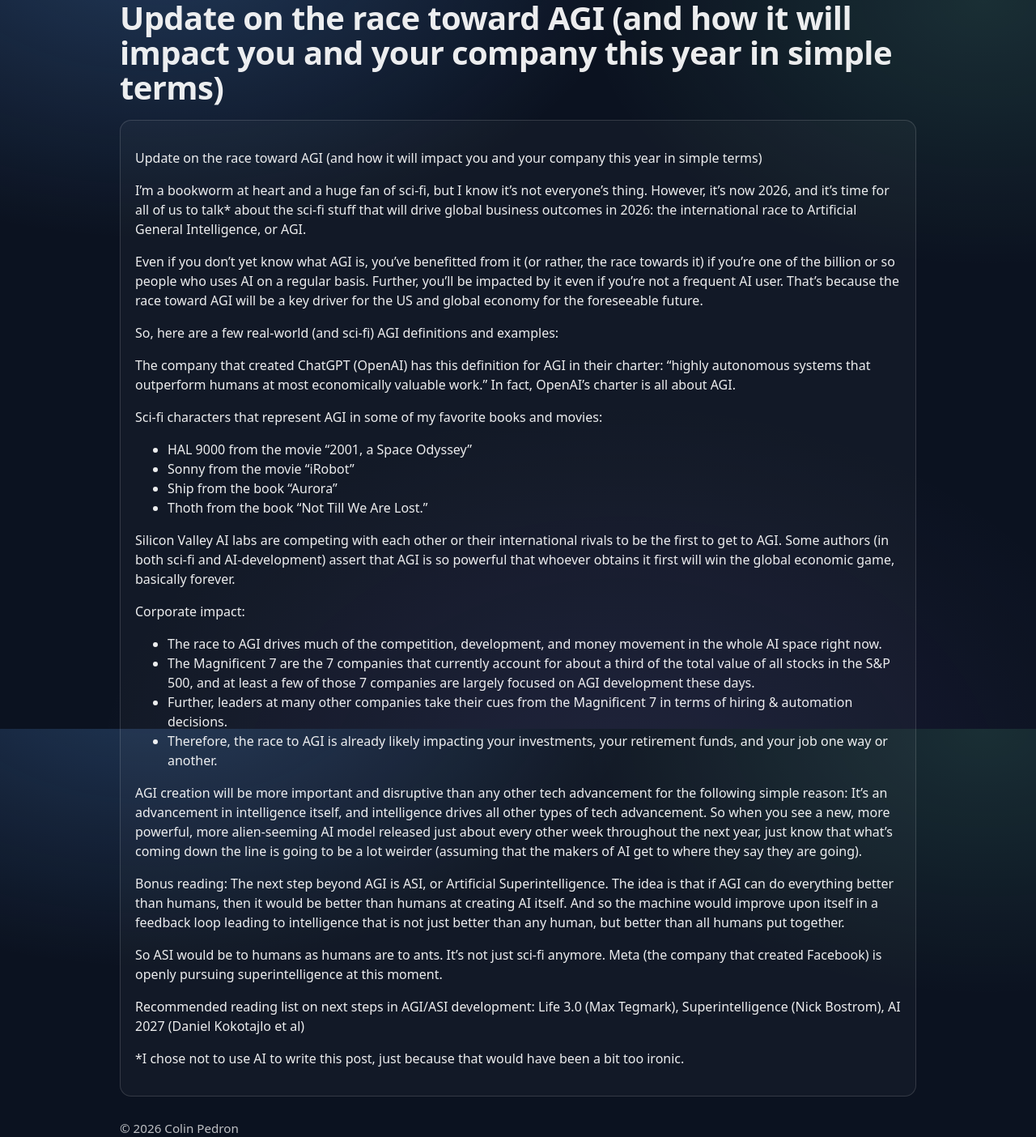
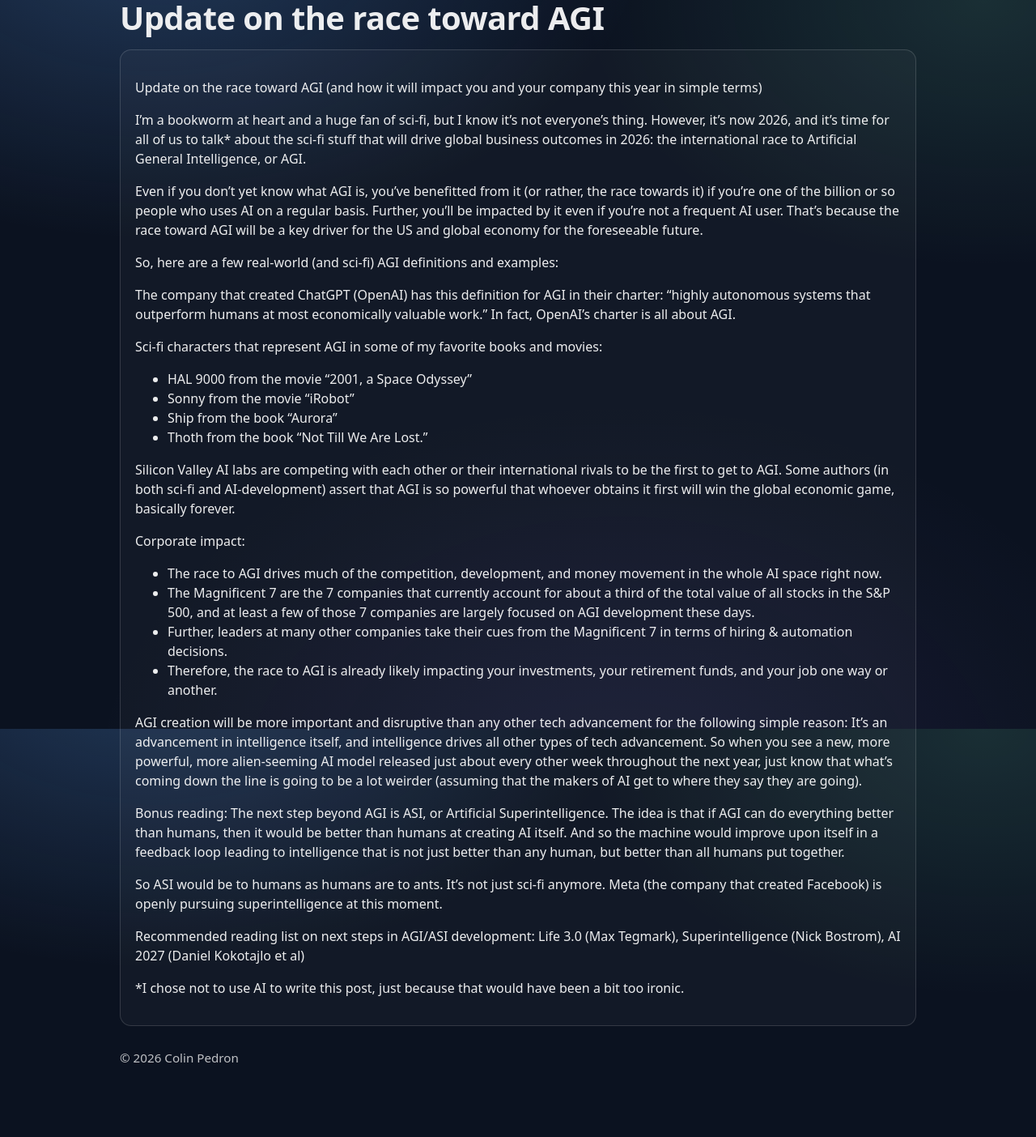
Before and after one commit to cpedron50-novaspear/colinpedron-site, a Jekyll site: the page built from _posts/2026-01-04-update-on-the-race-toward-agi.html, in a window 1280 px wide. Shown: the whole page at 81% size. Built offline with Jekyll 4.4.1, drawn with Linux system fonts in a browser that asks for light colours; after the commit the page ends 1318 px from its top, so only the background shows below that.

Commit message:
Update 2026-01-04-update-on-the-race-toward-agi.html

```diff
--- a/_posts/2026-01-04-update-on-the-race-toward-agi.html
+++ b/_posts/2026-01-04-update-on-the-race-toward-agi.html
@@ -2,7 +2,7 @@
 layout: default
 title: Update on the race toward AGI
 description: How the race toward Artificial General Intelligence (AGI) will impact you and your company in 2026, in simple terms.
-h1: Update on the race toward AGI (and how it will impact you and your company this year in simple terms)
+h1: Update on the race toward AGI
 ---
 
 <article class="post">
```
